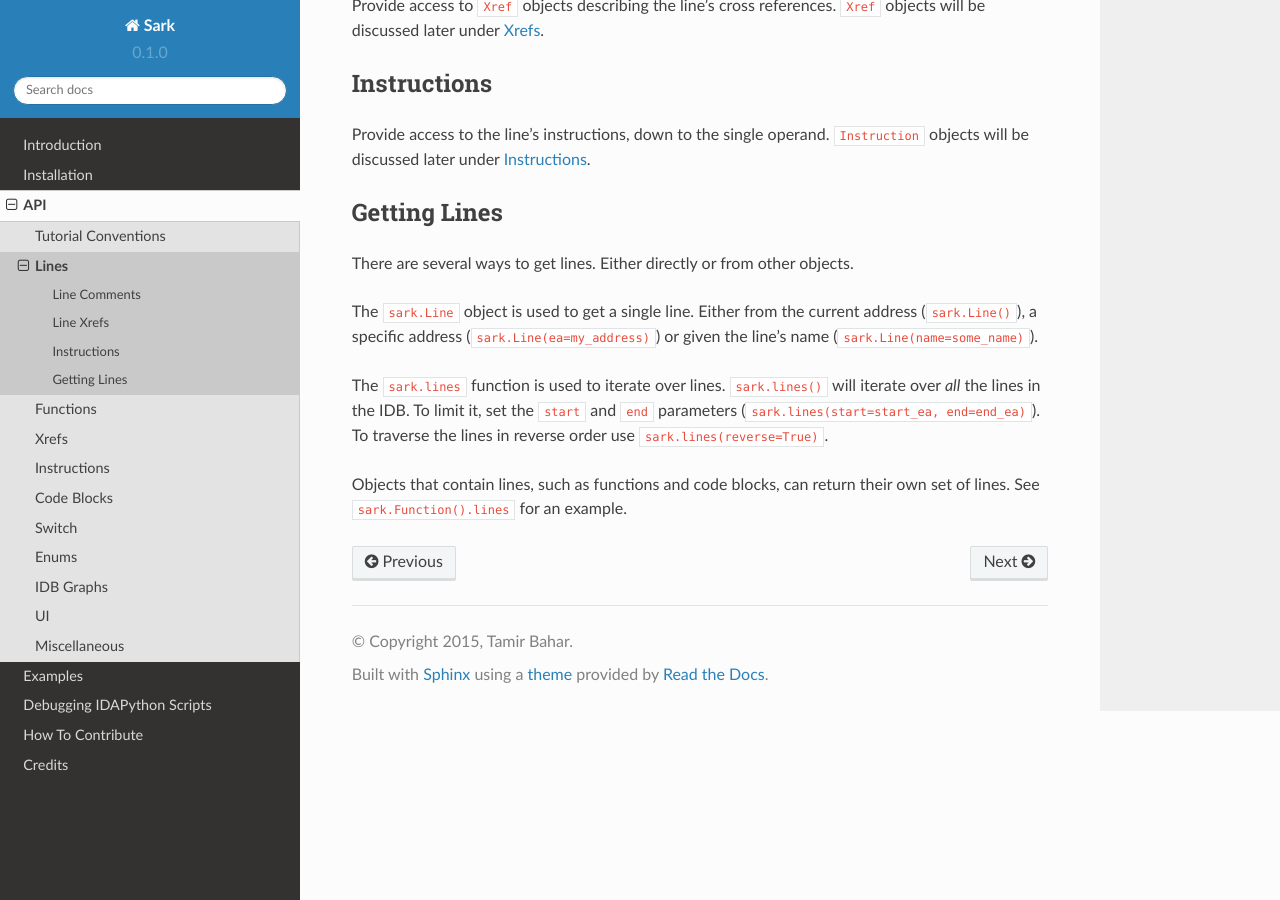
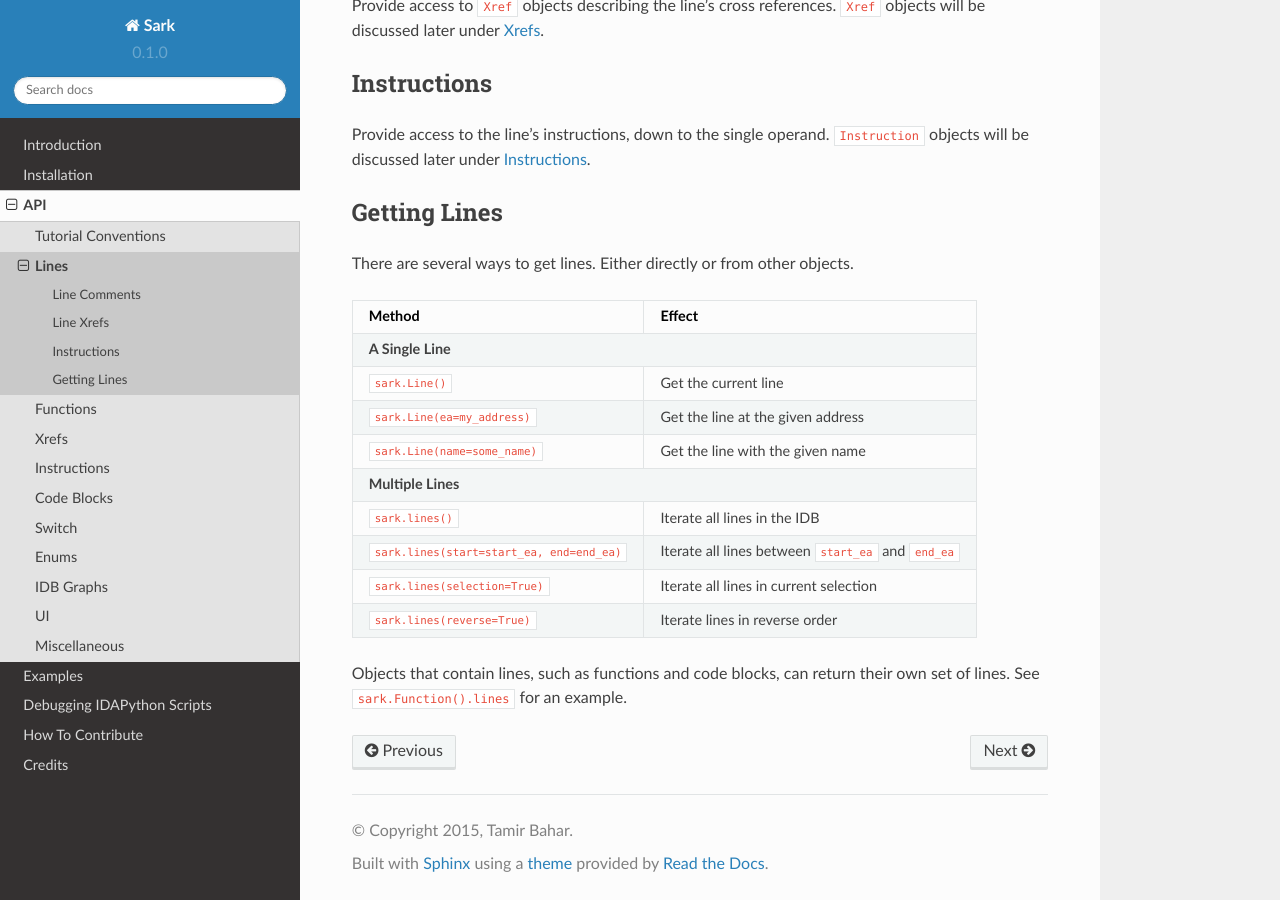
Before and after one commit to tmr232/Sark, a Sphinx documentation site: the page built from docs/api/Lines.rst, in a window 1280 px wide and 900 px high, scrolled down 1197 px. Built offline with Sphinx 7.4.7 and the Read the Docs theme 2.0.0, drawn with Linux system fonts in a browser that asks for light colours.

Commit message:
Improve `sark.lines` function and add documentation.

```diff
--- a/docs/api/Lines.rst
+++ b/docs/api/Lines.rst
@@ -71,16 +71,28 @@ Getting Lines
 There are several ways to get lines. Either directly or from other
 objects.
 
-The ``sark.Line`` object is used to get a single line. Either from the
-current address (``sark.Line()``), a specific address
-(``sark.Line(ea=my_address)``) or given the line's name
-(``sark.Line(name=some_name)``).
++----------------------------------------------+---------------------------------------------------------+
+| Method                                       | Effect                                                  |
++==============================================+=========================================================+
+| **A Single Line**                                                                                      |
++----------------------------------------------+---------------------------------------------------------+
+| ``sark.Line()``                              | Get the current line                                    |
++----------------------------------------------+---------------------------------------------------------+
+| ``sark.Line(ea=my_address)``                 | Get the line at the given address                       |
++----------------------------------------------+---------------------------------------------------------+
+| ``sark.Line(name=some_name)``                | Get the line with the given name                        |
++----------------------------------------------+---------------------------------------------------------+
+| **Multiple Lines**                                                                                     |
++----------------------------------------------+---------------------------------------------------------+
+| ``sark.lines()``                             | Iterate all lines in the IDB                            |
++----------------------------------------------+---------------------------------------------------------+
+| ``sark.lines(start=start_ea, end=end_ea)``   | Iterate all lines between ``start_ea`` and ``end_ea``   |
++----------------------------------------------+---------------------------------------------------------+
+| ``sark.lines(selection=True)``               | Iterate all lines in current selection                  |
++----------------------------------------------+---------------------------------------------------------+
+| ``sark.lines(reverse=True)``                 | Iterate lines in reverse order                          |
++----------------------------------------------+---------------------------------------------------------+
 
-The ``sark.lines`` function is used to iterate over lines.
-``sark.lines()`` will iterate over *all* the lines in the IDB. To limit
-it, set the ``start`` and ``end`` parameters
-(``sark.lines(start=start_ea, end=end_ea)``). To traverse the lines in
-reverse order use ``sark.lines(reverse=True)``.
 
 Objects that contain lines, such as functions and code blocks, can
 return their own set of lines. See ``sark.Function().lines`` for an
```
Also changed, not shown: 1 other file.
